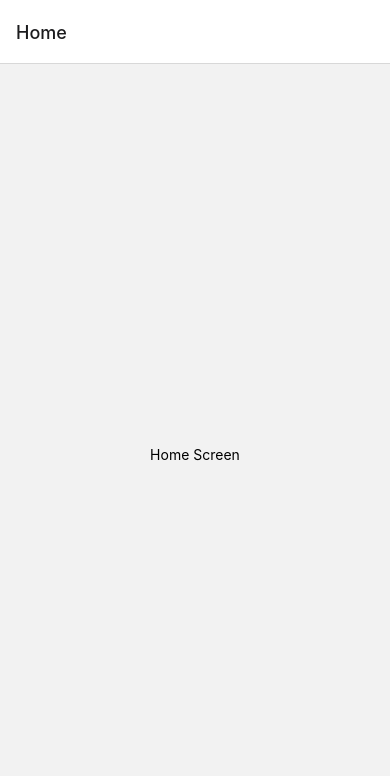
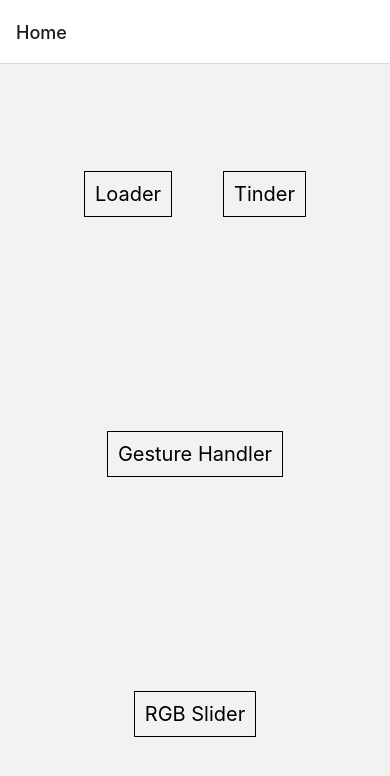
Before and after one commit to guzeradimazz/react-native-animations, a React Native app: screen / in a window 390 px wide. Shown: the top 776 px of the page. Built offline with nearby package versions, Linux system fonts and the light colour scheme.

Commit message:
Loader RN Reanimated

```diff
--- a/App.tsx
+++ b/App.tsx
@@ -3,28 +3,61 @@
 
 import {NavigationContainer} from '@react-navigation/native';
 import {createNativeStackNavigator} from '@react-navigation/native-stack';
+import {Loader} from './Components/Loader';
 
 const Stack = createNativeStackNavigator();
 
-function HomeScreen() {
-  const titles:string[] = ['Loader','Tinder','Gesture Handler','RGB Slider']
+const HomeScreen = ({navigation}: any) => {
+  const titles: string[] = [
+    'Loader',
+    'Tinder',
+    'Gesture Handler',
+    'RGB Slider',
+  ];
   return (
-    <View style={{flex: 1, alignItems: 'center', justifyContent: 'center'}}>
-      <Text>Home Screen</Text>
+    <View style={styles.wrapper}>
+      {titles.map(i => (
+        <Text
+          onPress={() => navigation.navigate(i)}
+          key={i + 9009}
+          style={styles.wrapperItem}>
+          {i}
+        </Text>
+      ))}
     </View>
   );
-}
+};
 
-function App(): JSX.Element {
+const App = (): JSX.Element => {
   return (
     <NavigationContainer>
       <Stack.Navigator>
         <Stack.Screen name="Home" component={HomeScreen} />
+        <Stack.Screen name="Loader" component={Loader} />
       </Stack.Navigator>
     </NavigationContainer>
   );
-}
+};
 
-const styles = StyleSheet.create({});
+const styles = StyleSheet.create({
+  wrapper: {
+    flex: 1,
+    display: 'flex',
+    flexDirection: 'row',
+    justifyContent: 'space-around',
+    alignItems: 'center',
+    flexWrap: 'wrap',
+    width: '70%',
+    marginLeft: 'auto',
+    marginRight: 'auto',
+  },
+  wrapperItem: {
+    fontSize: 20,
+    padding: 10,
+    borderColor: '#000',
+    borderWidth: 1,
+    margin: 10,
+  },
+});
 
 export default App;
--- /dev/null
+++ b/Components/Loader.tsx
@@ -0,0 +1,40 @@
+import React, {useEffect} from 'react';
+import {View, StyleSheet} from 'react-native';
+import {
+  Easing,
+  useSharedValue,
+  withRepeat,
+  withTiming,
+} from 'react-native-reanimated';
+import Square from './Loader/Square';
+
+export const Loader = () => {
+  const progress = useSharedValue(0);
+  useEffect(() => {
+    progress.value = withRepeat(
+      withTiming(4 * Math.PI, {
+        duration: 8000,
+        easing: Easing.linear,
+      }),
+      -1,
+    );
+    // eslint-disable-next-line react-hooks/exhaustive-deps
+  }, []);
+
+  return (
+    <View style={styles.container}>
+      {new Array(12).fill(0).map((_, idx) => {
+        return <Square key={idx} progress={progress} idx={idx} />;
+      })}
+    </View>
+  );
+};
+
+const styles = StyleSheet.create({
+  container: {
+    flex: 1,
+    backgroundColor: '#111',
+    alignItems: 'center',
+    justifyContent: 'center',
+  },
+});
--- /dev/null
+++ b/Components/Loader/Square.tsx
@@ -0,0 +1,105 @@
+// import {Animated} from 'react-native';
+// import React from 'react';
+// import {SharedValue, useAnimatedStyle} from 'react-native-reanimated';
+
+// interface ISquare {
+//   idx: number;
+//   progress: SharedValue<number>;
+// }
+// const Square = ({idx, progress}: ISquare) => {
+//   const offsetDist = (2 * Math.PI) / 12;
+//   const finalAngle = offsetDist * (12 - 1 - idx);
+
+//   const rtStyle = useAnimatedStyle(() => {
+//     const rotate = Math.min(finalAngle, progress.value);
+
+//     return {
+//       transform: [{rotate: `${rotate}rad`}, {translateY: -idx * 12}],
+//     };
+//   });
+
+//   return (
+//     <Animated.View
+//       style={[
+//         // eslint-disable-next-line react-native/no-inline-styles
+//         {
+//           height: 12,
+//           backgroundColor: '#fff',
+//           aspectRatio: 1,
+//           position: 'absolute',
+//           opacity: (idx + 1) / 12,
+//         },
+//         rtStyle,
+//       ]}
+//     />
+//   );
+// };
+
+// export default Square;
+
+import React from 'react';
+import Animated, {
+  useAnimatedStyle,
+  useDerivedValue,
+  withSpring,
+  withTiming,
+} from 'react-native-reanimated';
+
+interface SquareProps {
+  idx: number;
+  progress: Animated.SharedValue<number>;
+}
+
+const Square = ({idx, progress}: SquareProps) => {
+  const offsetAngle = (2 * Math.PI) / 12;
+  const finalAngle = offsetAngle * (12 - 1 - idx);
+
+  const rotate = useDerivedValue(() => {
+    if (progress.value <= 2 * Math.PI) {
+      return Math.min(finalAngle, progress.value);
+    }
+    if (progress.value - 2 * Math.PI < finalAngle) {
+      return finalAngle;
+    }
+
+    return progress.value;
+  }, []);
+
+  const translateY = useDerivedValue(() => {
+    if (rotate.value === finalAngle) {
+      return withSpring(-12 * 12);
+    }
+
+    if (progress.value > 2 * Math.PI) {
+      return withTiming((idx - 12) * 12);
+    }
+
+    return withTiming(-idx * 12);
+  });
+
+  const rStyle = useAnimatedStyle(() => {
+    return {
+      transform: [
+        {rotate: `${rotate.value}rad`},
+        {translateY: translateY.value},
+      ],
+    };
+  });
+
+  return (
+    <Animated.View
+      style={[
+        // eslint-disable-next-line react-native/no-inline-styles
+        {
+          height: 12,
+          aspectRatio: 1,
+          backgroundColor: 'white',
+          position: 'absolute',
+        },
+        rStyle,
+      ]}
+    />
+  );
+};
+
+export default Square;
--- a/babel.config.js
+++ b/babel.config.js
@@ -1,3 +1,4 @@
 module.exports = {
   presets: ['module:metro-react-native-babel-preset'],
+  plugins: ['react-native-reanimated/plugin'],
 };
--- a/package.json
+++ b/package.json
@@ -15,6 +15,7 @@
     "@types/": "react-navigation/stack",
     "react": "18.2.0",
     "react-native": "0.71.1",
+    "react-native-reanimated": "^2.14.4",
     "react-native-safe-area-context": "^4.5.0",
     "react-native-screens": "^3.19.0"
   },
```
Also changed, not shown: 2 other files (tests, documents, lock files or other folders).
